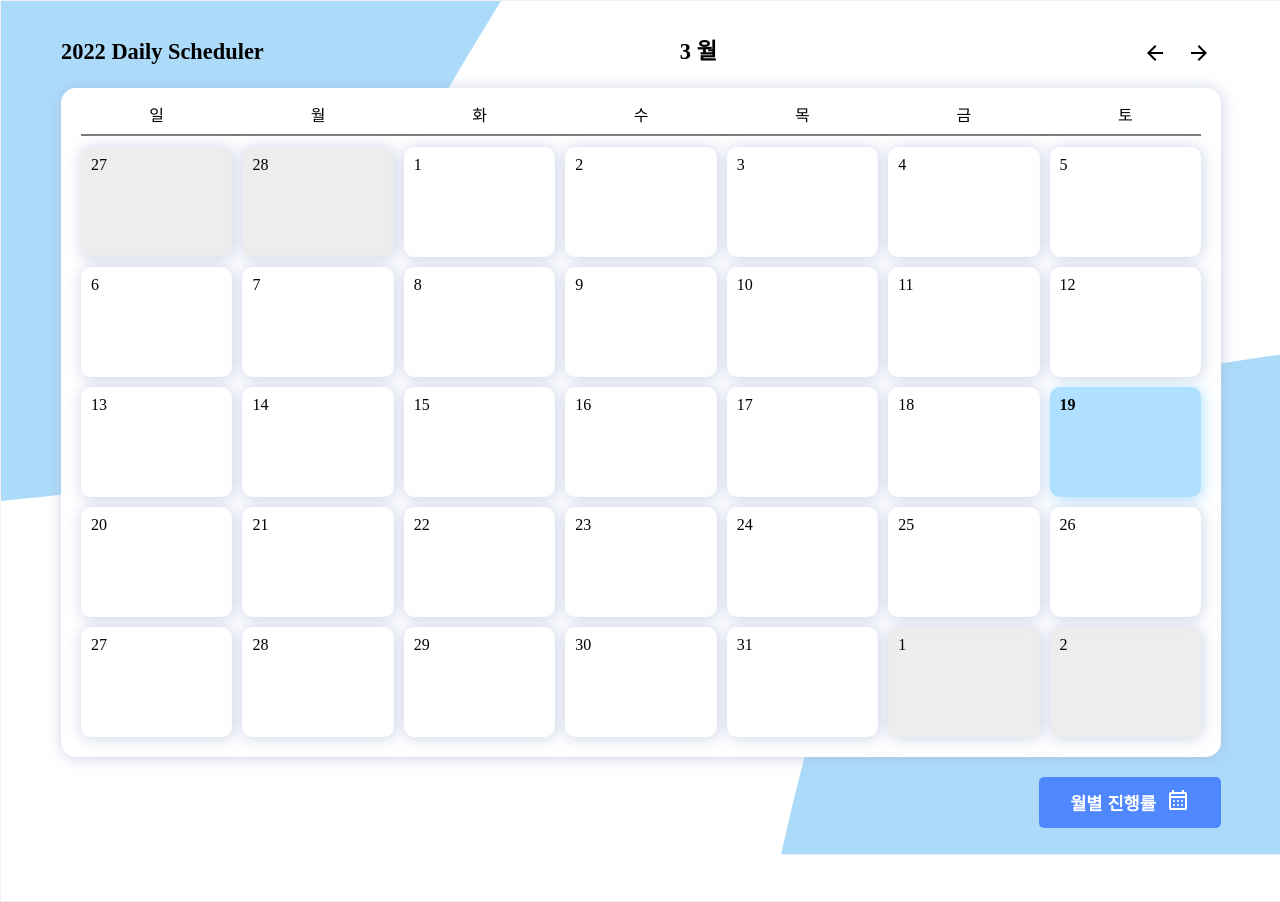
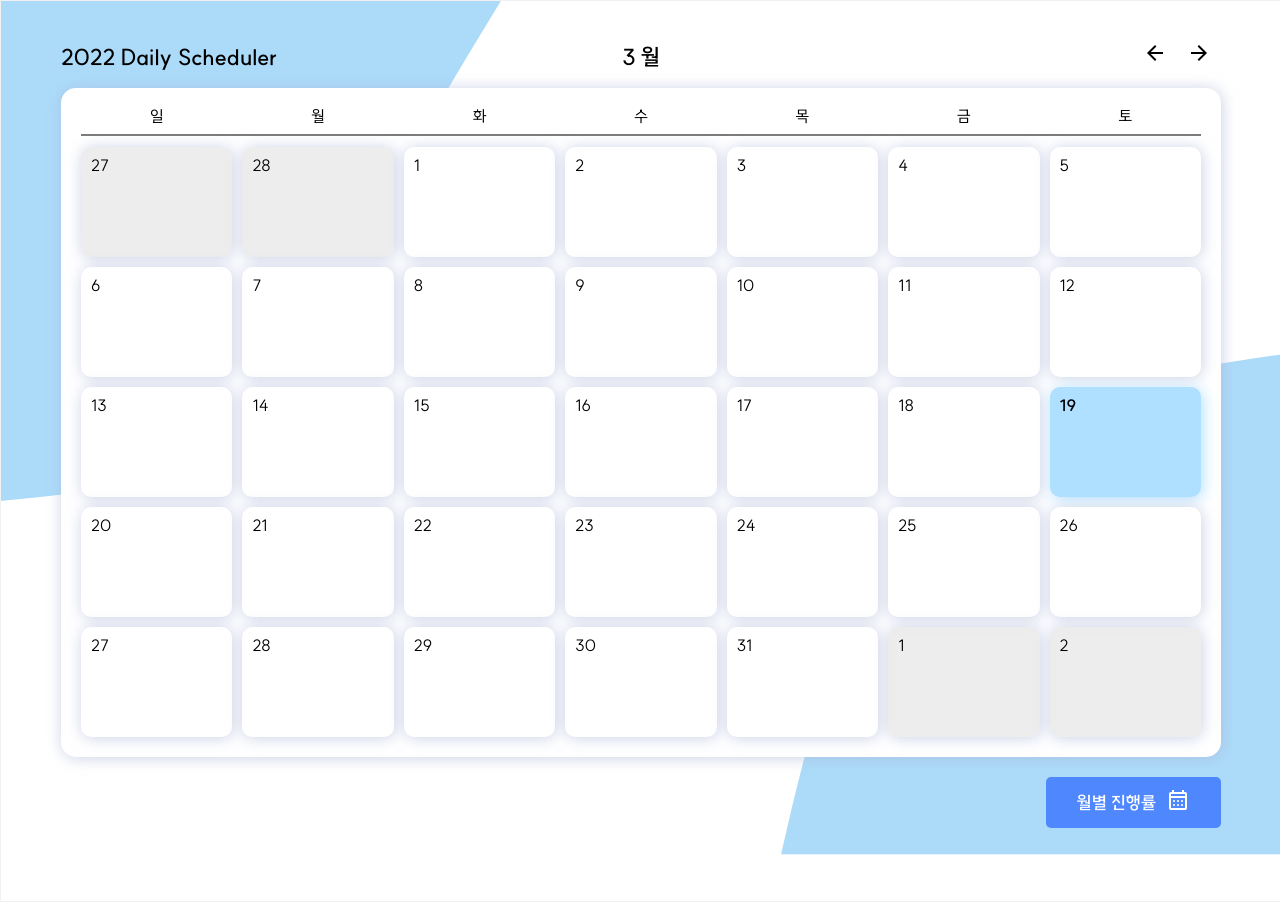
Before and after one commit to fkakd1205/daily-scheduler-client, a React (Create React App) app: page / in a window 1280 px wide. Built offline with nearby package versions, Linux system fonts and the light colour scheme; no server answers.

Commit message:
STYLE : SUIT 폰트 적용. variable font 사용
SUIT.css => SUIT 폰트 font-face 설정
GlobalStyles => global style에 SUIT 폰트 적용

```diff
--- a/src/App.js
+++ b/src/App.js
@@ -1,4 +1,4 @@
-import GlobalStyles from './GlobalStyles';
+import GlobalStyles from './style/global/GlobalStyles';
 import React from "react";
 import { BrowserRouter, Route, Routes } from 'react-router-dom';
 import { ThemeProvider } from "@material-ui/core/styles";
--- a/src/Component/DailySchedulerBody.js
+++ b/src/Component/DailySchedulerBody.js
@@ -12,9 +12,13 @@ const DailySchedulerBody = (props) => {
         <Container className='scheduler-body'>
             <Wrapper>
                 <CalendarHead>
-                    <span>{props.searchYear} Daily Scheduler</span>
-                    <span>{props.searchMonth} 월</span>
-                    <div className='button-box'>
+                    <div style={{ minWidth: 300 }}>
+                        <span>{props.searchYear} Daily Scheduler</span>
+                    </div>
+                    <div style={{ flexGrow: 1, textAlign: 'center' }}>
+                        <span>{props.searchMonth} 월</span>
+                    </div>
+                    <div className='button-box' style={{ minWidth: 300 }}>
                         <MonthControlBtn onClick={(e) => props.handleChangePrevMonth(e)}><ArrowBackIcon /></MonthControlBtn>
                         <MonthControlBtn onClick={(e) => props.handleChangeNextMonth(e)}><ArrowForwardIcon /></MonthControlBtn>
                     </div>
--- a/src/Component/styles/Body.styled.js
+++ b/src/Component/styles/Body.styled.js
@@ -14,6 +14,7 @@ export const Wrapper = styled.div`
 
 export const CalendarHead = styled.div`
     display: flex;
+    align-items: flex-end;
     justify-content: space-between;
     font-weight: 600;
     font-size: 1.4rem;
@@ -21,6 +22,7 @@ export const CalendarHead = styled.div`
 
     .button-box {
         display: flex;
+        justify-content: end;
 
         @media screen and (max-width: 992px){
             width: 100%;
--- /dev/null
+++ b/src/style/font/Suite.css
@@ -0,0 +1,6 @@
+@font-face {
+    font-family: 'Suite';
+    src: url('/public/assets/fonts/suite/SUITE-Variable.woff2');
+    font-variation-settings: 'wght' normal;
+    font-style: normal;
+}
--- a/src/GlobalStyles.js
+++ b/src/style/global/GlobalStyles.js
@@ -1,5 +1,6 @@
 import { createGlobalStyle } from 'styled-components';
 import reset from 'styled-reset';
+import '../font/Suite.css'
 
 const GlobalStyles = createGlobalStyle`
     ${reset};
@@ -20,6 +21,10 @@ const GlobalStyles = createGlobalStyle`
             overflow: auto;
         }
     }
+
+    body * {
+        font-family: 'Suite';
+    }
 `;
 
 export default GlobalStyles;
```
Also changed, not shown: public/assets/fonts/suite/SUITE-Variable.woff2 (added).
